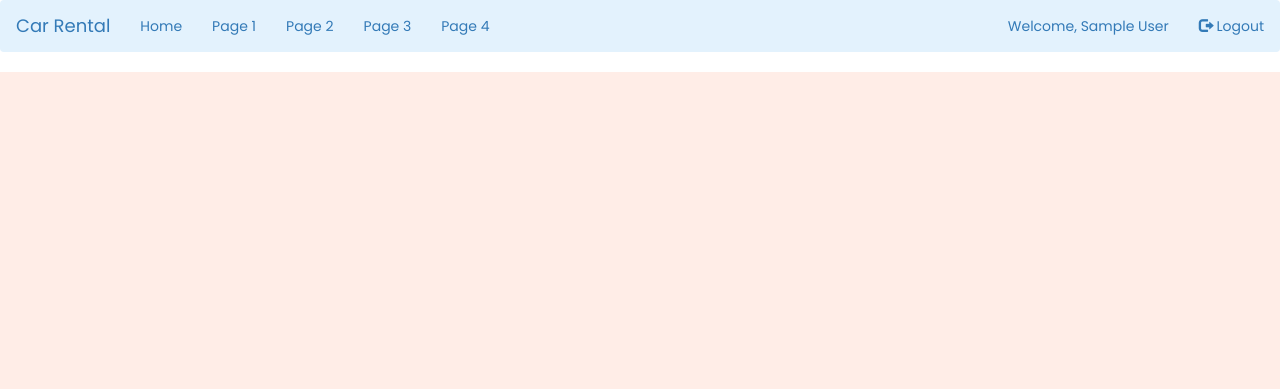
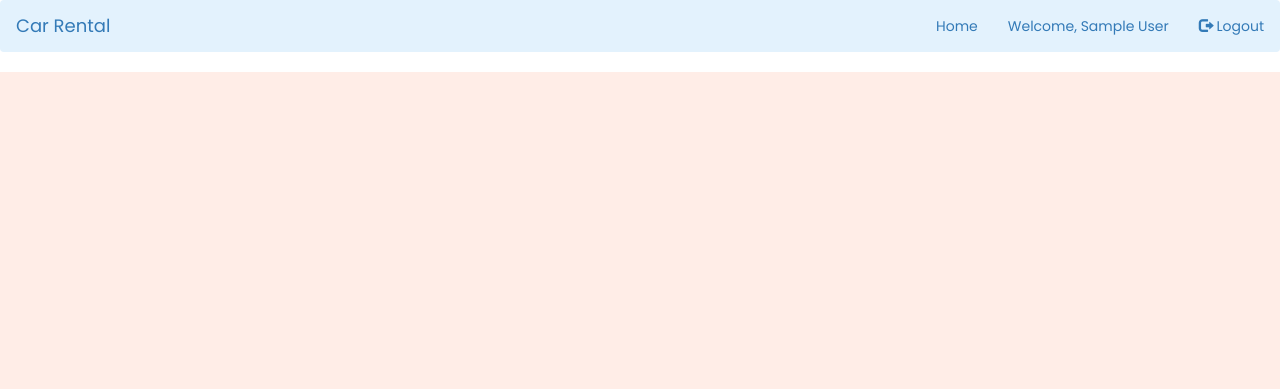
Before and after one commit to GeraldSutarso/Final_SSIP, a PHP site: page /index.php in a window 1280 px wide. Shown: the top 389 px of the page. Run offline with PHP 8.4, Linux system fonts and the light colour scheme; the visitor is signed in with stand-in values (Sample User, id 1).

Commit message:
Update navbar.php

```diff
--- a/navbar.php
+++ b/navbar.php
@@ -4,14 +4,9 @@
     <div class="navbar-header">
       <a class="navbar-brand" href="#">Car Rental</a>
     </div>
-    <ul class="nav navbar-nav">
-      <li class="active"><a href="user_page.php">Home</a></li>
-      <li> <a href="#">Page 1</a></li>
-      <li><a href="#">Page 2</a></li>
-      <li><a href="#">Page 3</a></li>
-      <li><a href="#">Page 4</a></li>
-    </ul>
+
     <ul class="nav navbar-nav navbar-right">
+    <li class="active"><a href="user_page.php">Home</a></li>
     <?php if ($_SESSION["loggedin"] != true) {?>
     <li><a href='register_form.php'><span class='glyphicon glyphicon-user'></span> Register</a></li>
   <li><a href='login_form.php'><span class='glyphicon glyphicon-log-in'></span> Login</a></li>
```
